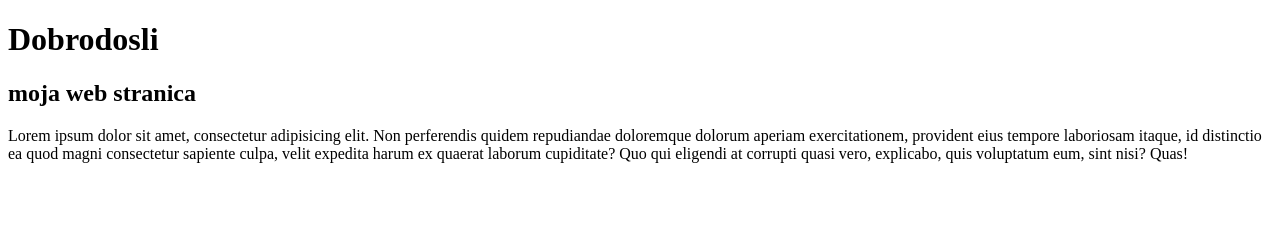
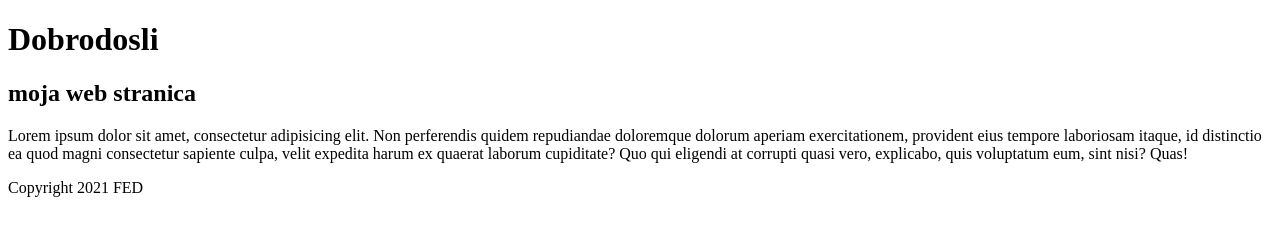
Before and after one commit to Mel0dy91/gitVezba, a plain HTML site: page index.html in a window 1280 px wide. Drawn offline with Linux system fonts and the light colour scheme.

Commit message:
zavrsen futer

```diff
--- a/index.html
+++ b/index.html
@@ -14,5 +14,8 @@
         <h2>moja web stranica</h2>
         <p>Lorem ipsum dolor sit amet, consectetur adipisicing elit. Non perferendis quidem repudiandae doloremque dolorum aperiam exercitationem, provident eius tempore laboriosam itaque, id distinctio ea quod magni consectetur sapiente culpa, velit expedita harum ex quaerat laborum cupiditate? Quo qui eligendi at corrupti quasi vero, explicabo, quis voluptatum eum, sint nisi? Quas!</p>
     </main>
+    <footer>
+        <p>Copyright 2021 FED</p>
+    </footer>
 </body>
 </html>
```
